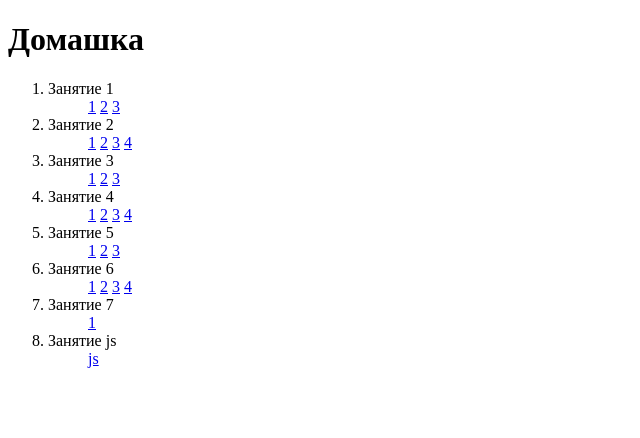
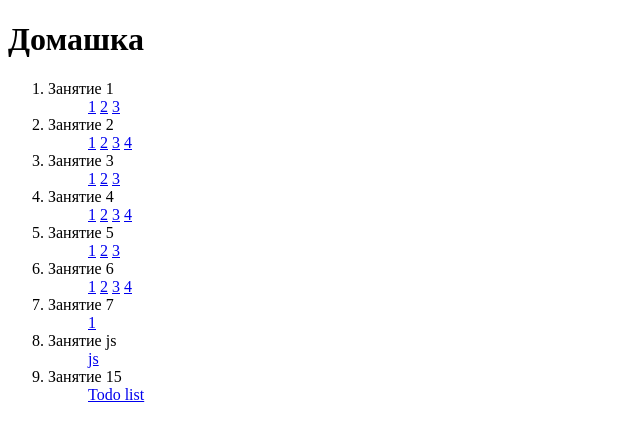
Before and after one commit to DenisRose/Denis, a plain HTML site: page index.html in a window 1280 px wide. Shown: the whole page, without its empty margins (0-640 px from the left). Drawn offline with Linux system fonts and the light colour scheme.

Commit message:
update index

```diff
--- a/index.html
+++ b/index.html
@@ -58,6 +58,11 @@
             <ol><a href="js/js.html">js</a>
             </ol>
         </li>
+        <li>
+            Занятие 15
+            <ol><a href="dz15/Todo list.html">Todo list</a>
+            </ol>
+        </li>
     </ol>
 </body>
 
```
